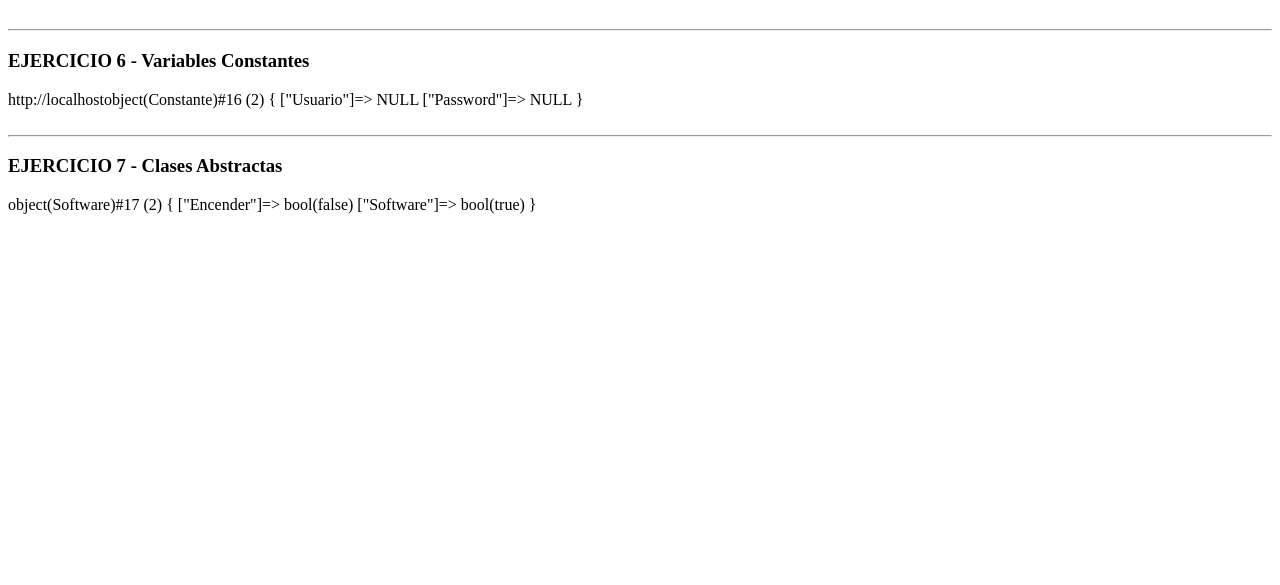
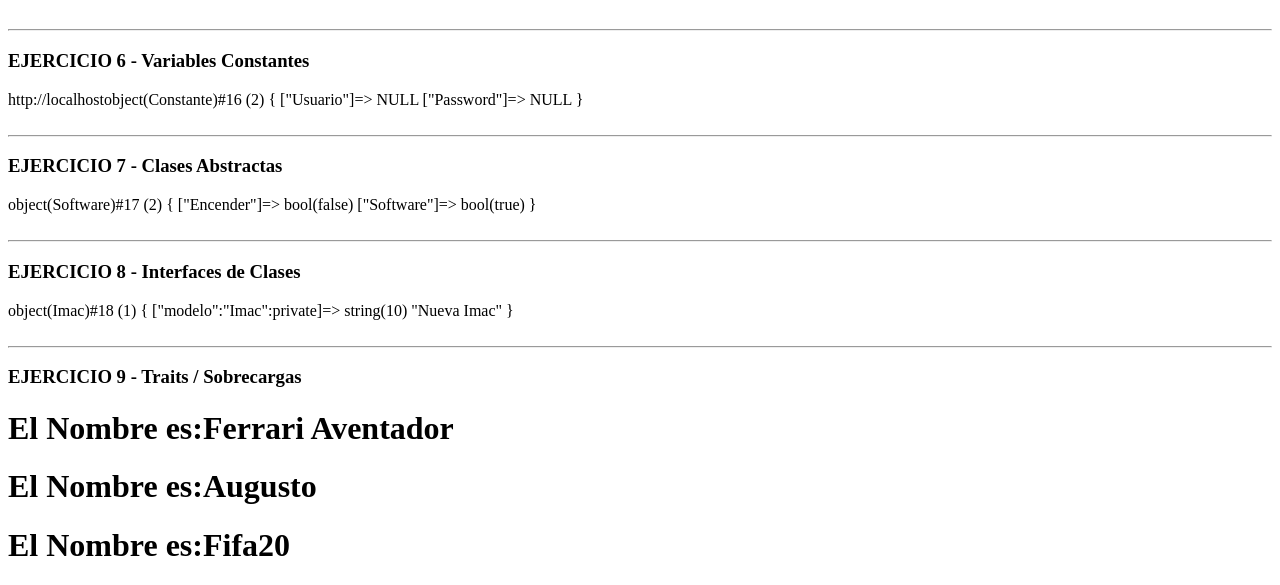
Before and after one commit to Franklinrgarciat/clasesonline, a PHP site: page /clases.php in a window 1280 px wide. Shown: the part 991-1576 px from the top of the page. Before the commit the page ends 1205 px from the top, so only its background shows below. Run offline with PHP 8.4, Linux system fonts and the light colour scheme.

Commit message:
interfaces

```diff
--- a/POO/clases.php
+++ b/POO/clases.php
@@ -455,3 +455,71 @@ $Ordenador->Arrancar();
 $Ordenador->Encendido();
 $Ordenador->Apagado();
 var_dump($Ordenador);
+
+echo "<br><br><hr>";
+echo "<h3>EJERCICIO 8 - Interfaces de Clases</h3>";
+
+interface Compu{
+    public function encender();
+    public function guardar();
+    public function apagar();
+    public function desfragmentar();
+}
+class Imac implements Compu{
+    private $modelo;
+
+function getModelo(){
+    return $this->modelo;
+}
+function setModelo($modelo){
+    $this->modelo = $modelo;
+}
+public function Encender(){
+    return "Hago Algo";
+}
+public function Guardar(){
+    return "Hago Algo";
+}
+public function Apagar(){
+    return "Hago Algo";
+}
+public function Desfragmentar(){
+    return "Hago Algo";
+}
+}
+$Nuevapc = new Imac();
+$Nuevapc->setModelo('Nueva Imac');
+var_dump($Nuevapc);
+
+echo "<br><br><hr>";
+echo "<h3>EJERCICIO 9 - Traits / Sobrecargas </h3>";
+
+trait Utilidades{
+    public function MostrarNombre(){
+        echo "<h1> El Nombre es:".$this->nombre."</h1>";
+    }
+}
+class Auto{
+    public $nombre;
+    public $edad;
+    use Utilidades;
+}
+class Individuo{
+    public $nombre;
+    public $edad;
+    use Utilidades;
+}
+class Game{
+    public $nombre;
+    public $edad;
+    use Utilidades;
+}
+$ferrari = new Auto();
+$ferrari->nombre ='Ferrari Aventador';
+$ferrari->MostrarNombre();
+$gente = new Individuo();
+$gente->nombre ='Augusto';
+$gente->MostrarNombre();
+$juego = new Game();
+$juego->nombre = 'Fifa20';
+$juego->MostrarNombre();
```
